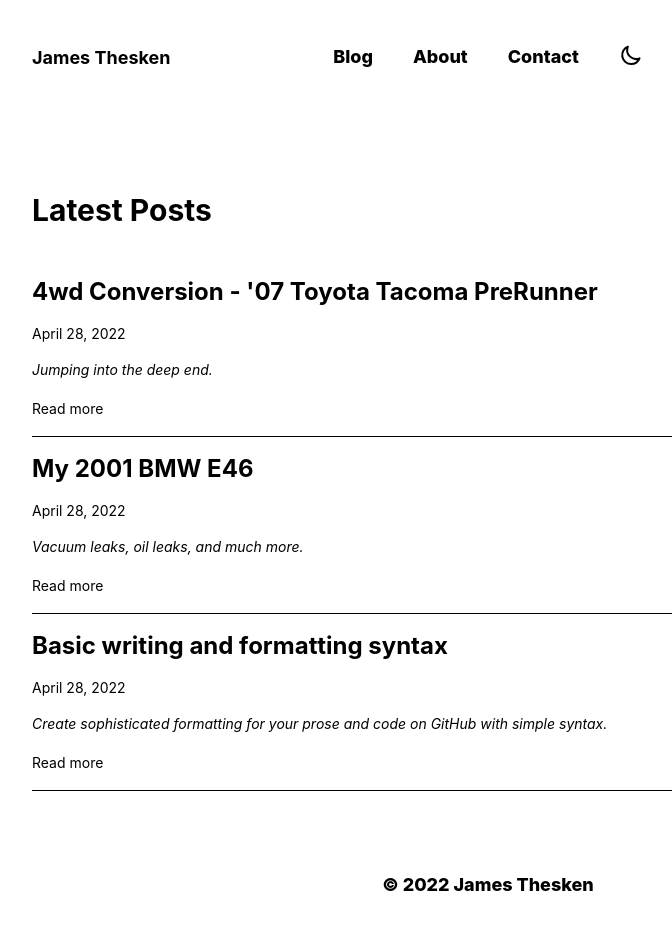
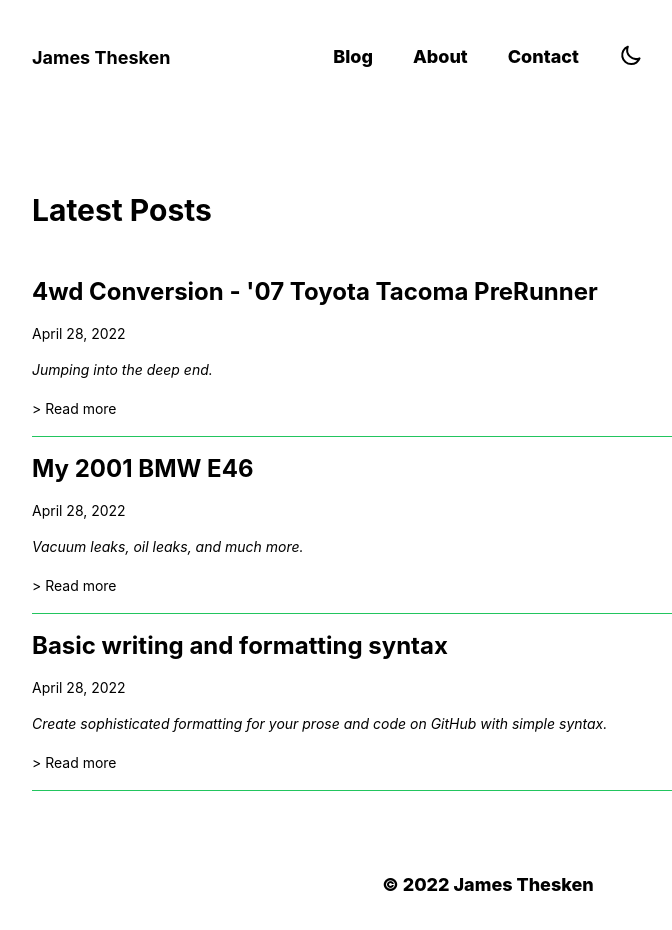
Before and after one commit to jamesthesken/james-blog, a Next.js app: page / in a window 1280 px wide. Shown: the top 930 px of the page, without its empty margins (152-824 px from the left). Built offline with nearby package versions, Linux system fonts and the light colour scheme.

Commit message:
style: colored blog section

```diff
--- a/components/PostCard.tsx
+++ b/components/PostCard.tsx
@@ -9,9 +9,9 @@ export default function PostCard(props) {
             <p className="mb-4 text-gray-500 text-sm">{props.date}</p>
             <p className="mb-4 text-sm italic">{props.description}</p>
             <Link href={`/posts/${props.slug}`}>
-                <a className="text-indigo-800 text-sm">Read more</a>
+                <a className="text-indigo-800 text-sm">{'>'} Read more</a>
             </Link>
-            <div className="mt-4 mb-4 border-t border-gray-300"></div>
+            <div className="mt-4 mb-4 border-t border-green-500"></div>
         </div>
     )
 }
```
